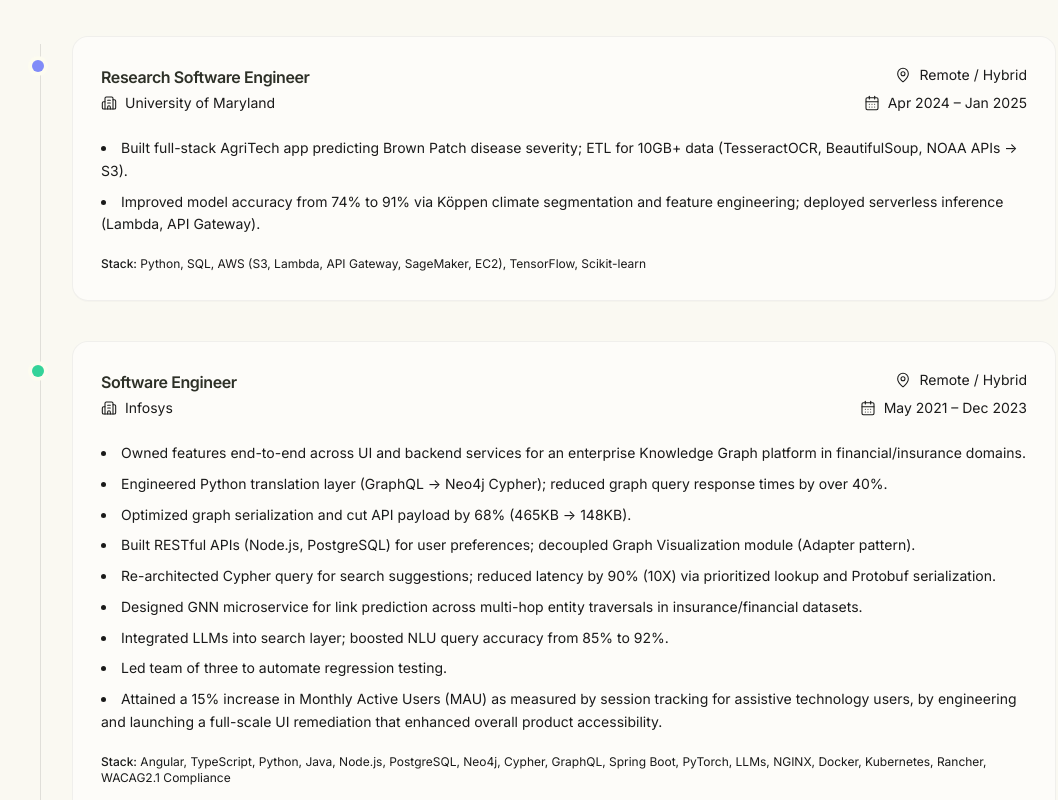
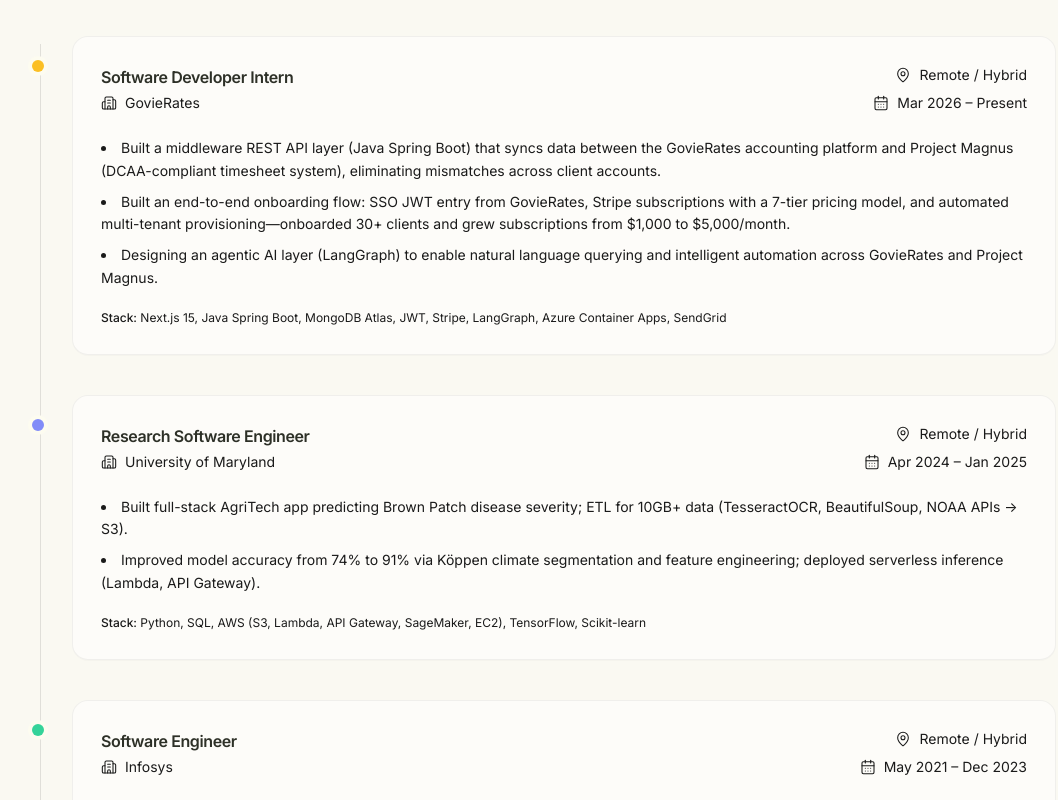
Before and after one commit to sandeepkumar1709/Portfolio, a React (Vite) app: page / in a window 1280 px wide. Shown: the part 2620-3420 px from the top of the page, without its empty margins (96-1154 px from the left). Built offline with nearby package versions, Linux system fonts and the light colour scheme.

Commit message:
adding experience

```diff
--- a/src/data/experience.ts
+++ b/src/data/experience.ts
@@ -7,6 +7,17 @@
 }
 
 export const experience: ExperienceEntry[] = [
+  {
+    role: "Software Developer Intern",
+    organization: "GovieRates",
+    period: "Mar 2026 – Present",
+    highlights: [
+      "Built a middleware REST API layer (Java Spring Boot) that syncs data between the GovieRates accounting platform and Project Magnus (DCAA-compliant timesheet system), eliminating mismatches across client accounts.",
+      "Built an end-to-end onboarding flow: SSO JWT entry from GovieRates, Stripe subscriptions with a 7-tier pricing model, and automated multi-tenant provisioning—onboarded 30+ clients and grew subscriptions from $1,000 to $5,000/month.",
+      "Designing an agentic AI layer (LangGraph) to enable natural language querying and intelligent automation across GovieRates and Project Magnus.",
+    ],
+    stack: "Next.js 15, Java Spring Boot, MongoDB Atlas, JWT, Stripe, LangGraph, Azure Container Apps, SendGrid",
+  },
   {
     role: "Research Software Engineer",
     organization: "University of Maryland",
@@ -33,7 +44,7 @@
       "Attained a 15% increase in Monthly Active Users (MAU) as measured by session tracking for assistive technology users, by engineering and launching a full-scale UI remediation that enhanced  overall product accessibility.",
     ],
     stack:
-      "Angular, TypeScript, Python, Java, Node.js, PostgreSQL, Neo4j, Cypher, GraphQL, Spring Boot, PyTorch, LLMs, NGINX, Docker, Kubernetes, Rancher, WACAG2.1 Compliance"
+      "Angular, TypeScript, Python, Java, Node.js, PostgreSQL, Neo4j, Cypher, GraphQL, Spring Boot, PyTorch, LLMs, NGINX, Docker, Kubernetes, Rancher, WCAG 2.1 compliance"
   },
   {
     role: "Software Developer & Instructor",
```
Also changed, not shown: 1 other file (tests, documents, lock files or other folders).
